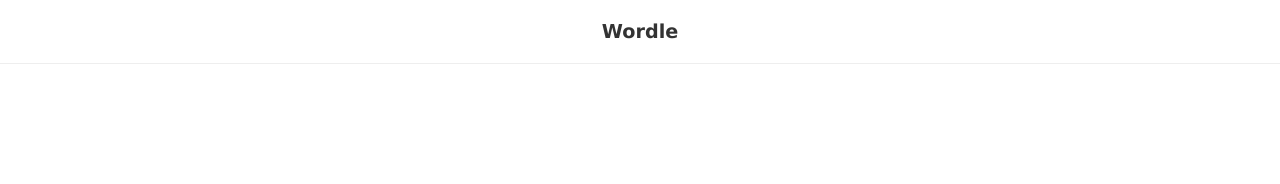
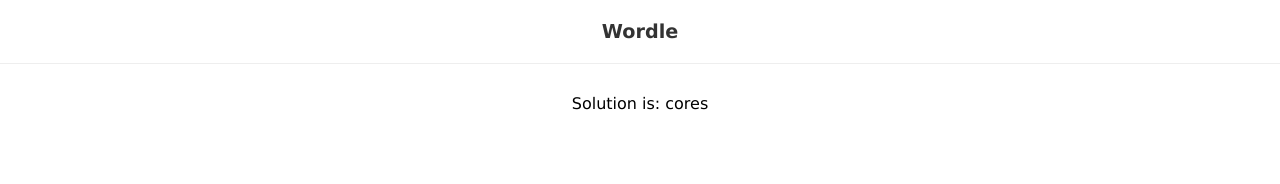
Before and after one commit to BSlaven/Wordle_clone, a React (Vite) app: page / in a window 1280 px wide. Shown: the top 184 px of the page. Built offline with nearby package versions, Linux system fonts and the light colour scheme; data requests are answered from the project's data file.

Commit message:
output fetched solution to the page as sanity check

```diff
--- a/src/App.jsx
+++ b/src/App.jsx
@@ -4,18 +4,19 @@
 
   const [ solution, setSolution ] = useState(null);
 
-
   useEffect(() => {
     fetch('http://localhost:3001/solutions')
       .then(res => res.json())
       .then(json => {
-        console.log(json);
+        const randomSolution = json[Math.floor(Math.random() * json.length)];
+        setSolution(randomSolution.word);
       });
-  }, []);
+  }, [setSolution]);
 
   return (
     <div className="App">
       <h1>Wordle</h1>
+      <p>Solution is: {solution}</p>
     </div>
   )
 }
```
